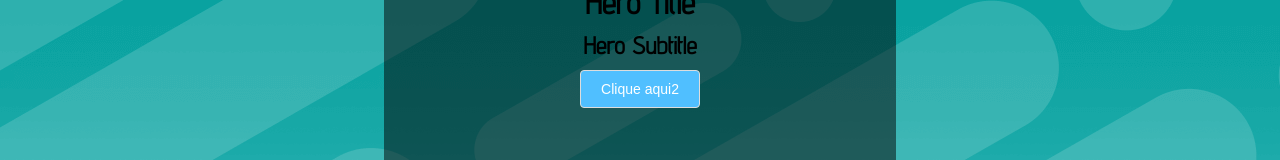
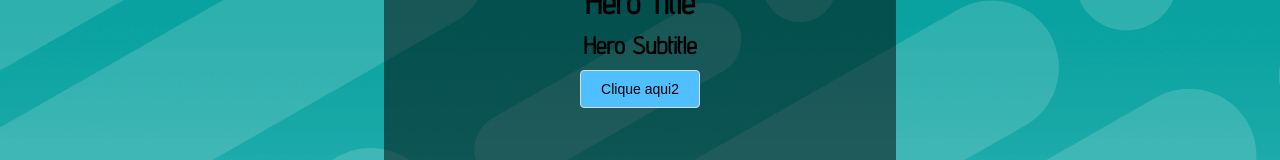
Before and after one commit to apandrade/static-landing-page, a Nuxt app: page / in a window 1280 px wide. Shown: the part 255-415 px from the top of the page. Built offline with nearby package versions, Linux system fonts and the light colour scheme.

Commit message:
Fix button styles

```diff
--- a/components/Button.vue
+++ b/components/Button.vue
@@ -65,19 +65,20 @@ button {
 button[disabled]{
     opacity: 0.5;
     cursor: not-allowed;
-  }
+}
+
 button.danger {
     background-color: #ff4949;
-    color: #fff;
-  }
+    color: #000;
+}
+
 button.success {
     background-color: #13ce66;
-    color: #fff;
-  }
+    color: #000;
+}
+
 button.info {
     background-color: #50bfff;
-    color: #fff;
-  }
-
-
+    color: #000;
+}
 </style>
```
